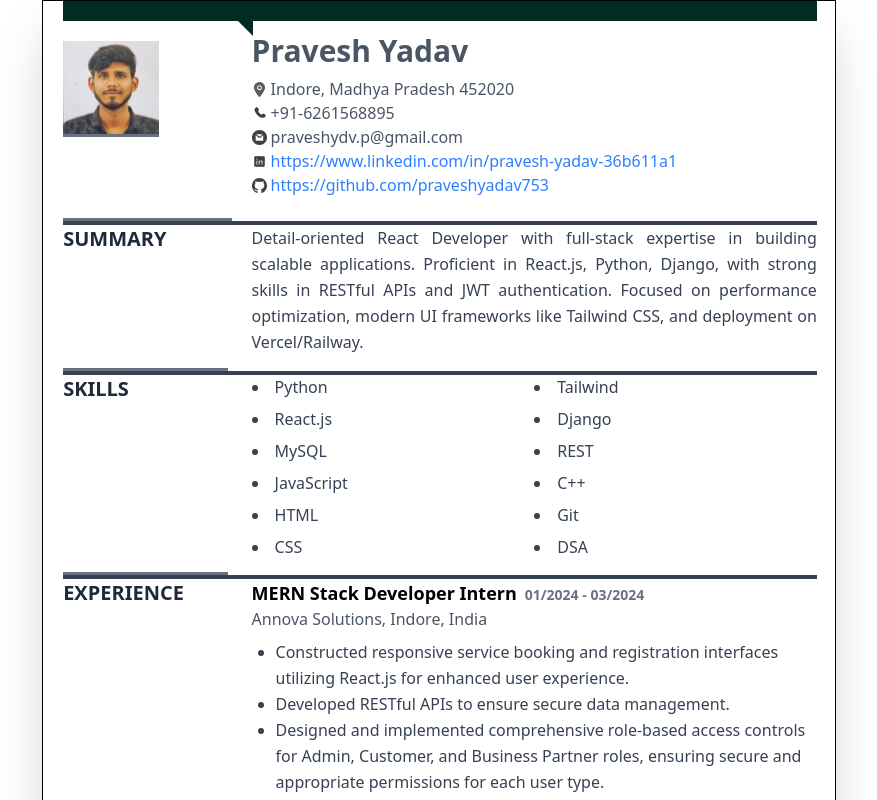
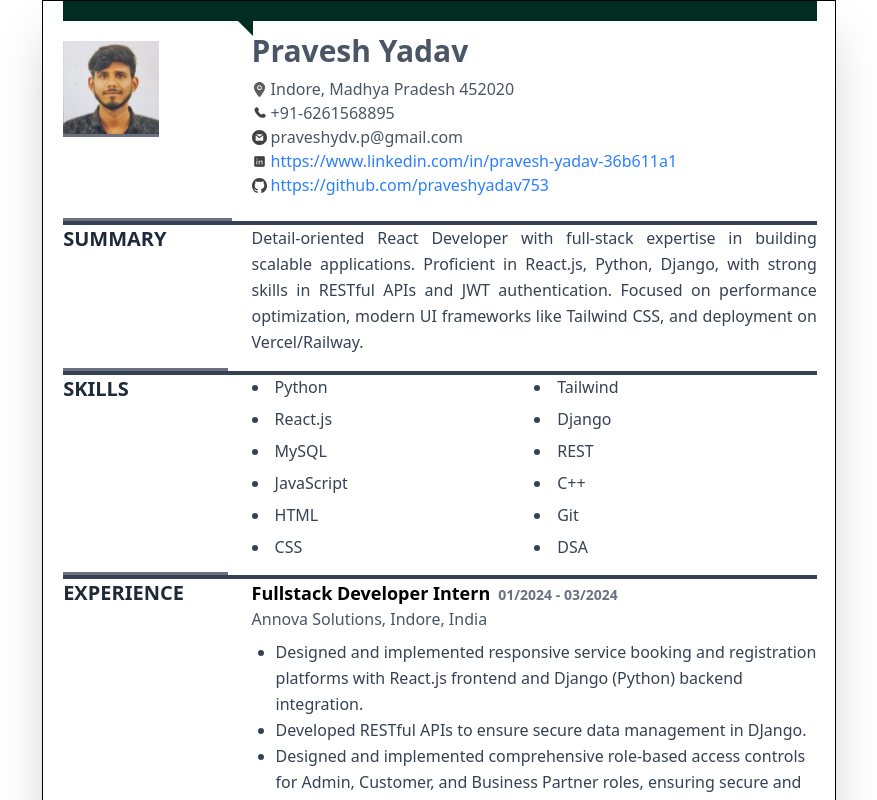
Before and after one commit to praveshyadav753/Resume.build, a React (Vite) app: page / in a window 1280 px wide. Shown: the top 800 px of the page, without its empty margins (201-1078 px from the left). Built offline with nearby package versions, Linux system fonts and the light colour scheme.

Commit message:
Update experiencespage.jsx

```diff
--- a/src/components/experiencespage.jsx
+++ b/src/components/experiencespage.jsx
@@ -2,13 +2,13 @@ import React from 'react'
 import { Experience } from './summary';
 const experiences = [
     {
-      title: "MERN Stack Developer Intern",
+      title: "Fullstack Developer Intern",
       company: "Annova Solutions",
       duration: "01/2024 - 03/2024",
       location: "Indore, India",
       bulletPoints: [
-       "Constructed responsive service booking and registration interfaces utilizing React.js for enhanced user experience.",
-"Developed RESTful APIs to ensure secure data management.",
+"Designed and implemented responsive service booking and registration platforms with React.js frontend and Django (Python) backend integration.",
+"Developed RESTful APIs to ensure secure data management in DJango.",
 "Designed and implemented comprehensive role-based access controls for Admin, Customer, and Business Partner roles, ensuring secure and appropriate permissions for each user type." ,
 "Managed service data storage and retrieval using Mysql.",
 "Utilized Redux toolkit for efficient state management.",
```
